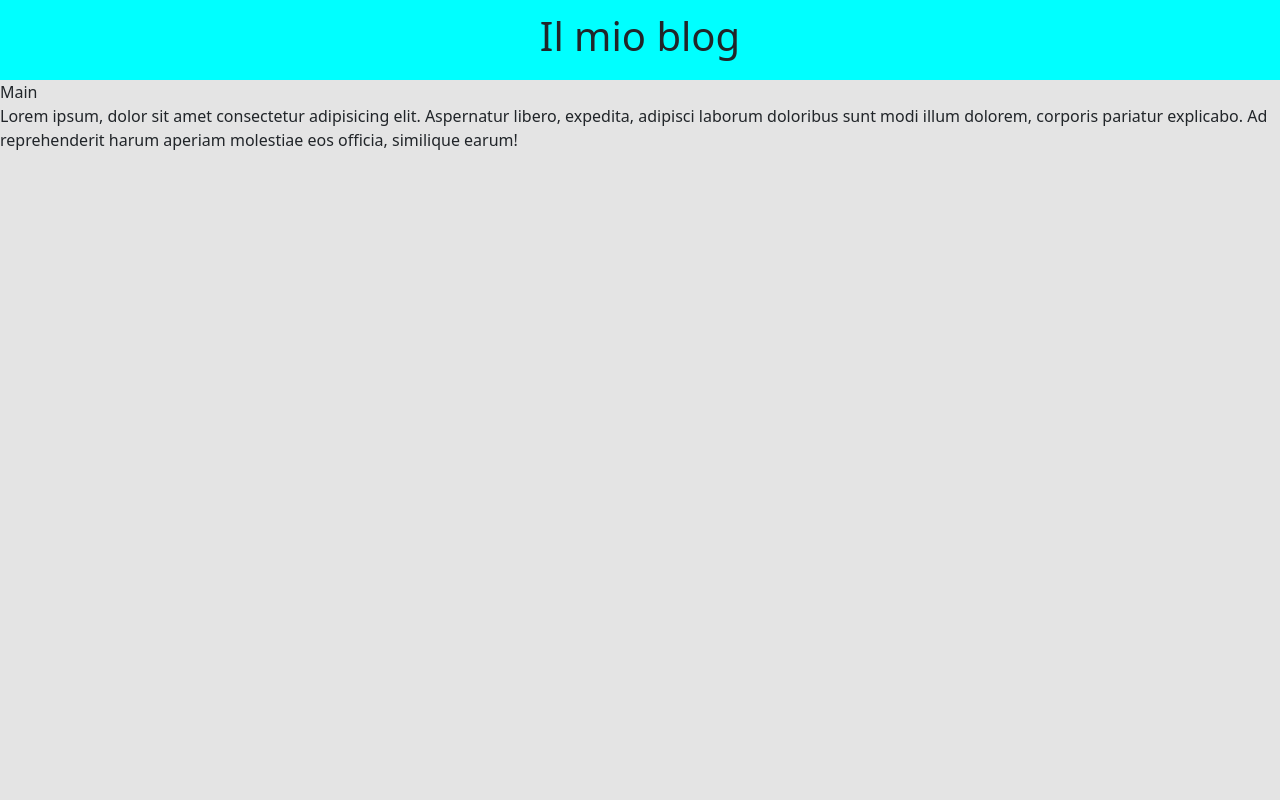
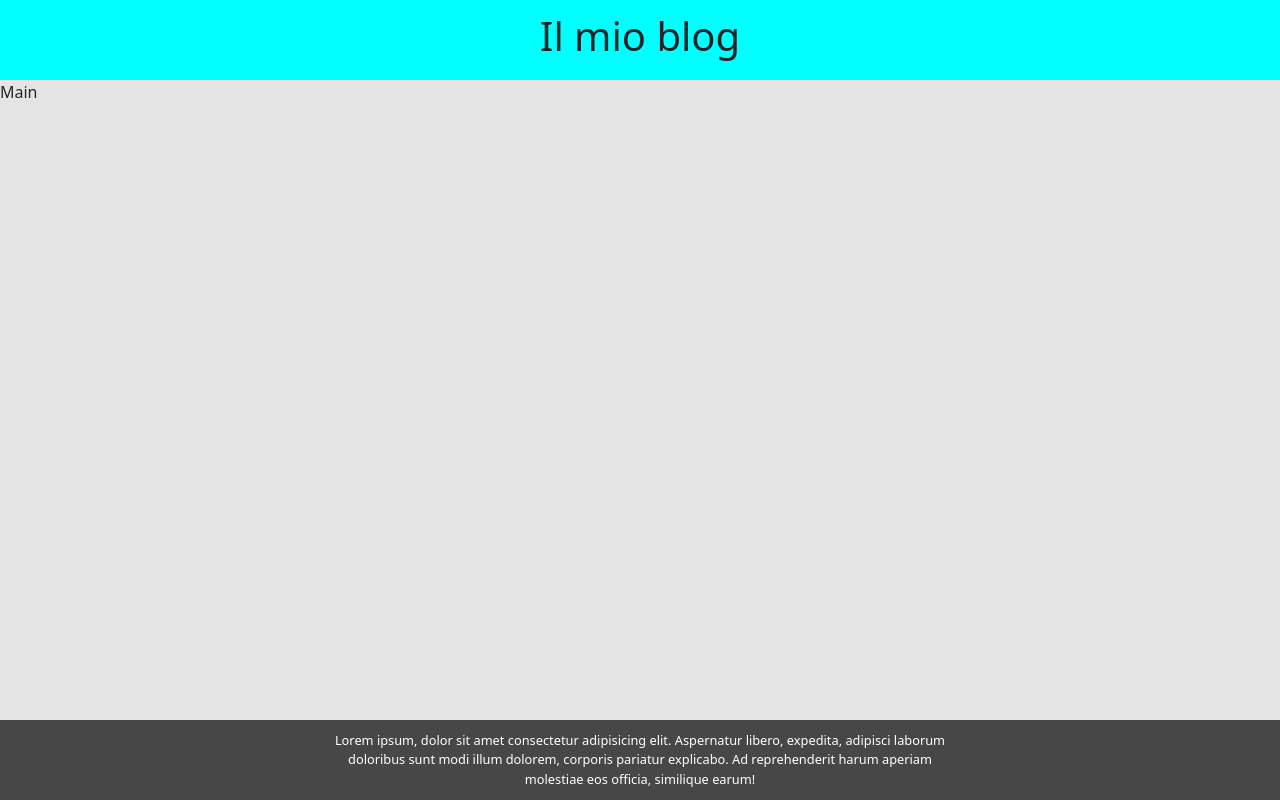
Before and after one commit to CamilloRosanio/react-components, a React (Vite) app: page / in a window 1280 px wide. Built offline with nearby package versions, Linux system fonts and the light colour scheme.

Commit message:
creazione struttura base HTML

```diff
--- a/src/components/Footer/Footer.jsx
+++ b/src/components/Footer/Footer.jsx
@@ -1,3 +1,5 @@
+import styles from './Footer.module.css';
+
 function Footer() {
 
     return (
--- /dev/null
+++ b/src/components/Footer/Footer.module.css
@@ -0,0 +1,14 @@
+footer {
+    background-color: rgb(71, 71, 71);
+    color: white;
+    font-size: 0.8rem;
+    display: flex;
+    justify-content: center;
+    align-items: center;
+}
+
+footer p {
+    text-align: center;
+    margin: 0;
+    width: 50%;
+}
--- a/src/components/Header/Header.module.css
+++ b/src/components/Header/Header.module.css
@@ -1,5 +1,4 @@
 header {
-    height: 80px;
     background-color: aqua;
     display: flex;
     justify-content: center;
--- a/src/index.css
+++ b/src/index.css
@@ -1,3 +1,13 @@
+/* CUSTOM VARIABLES */
+
+:root {
+  --height_header: 80px;
+  --height_footer: 80px;
+  --height_main: calc(100vh - (var(--height_header)) - (var(--height_footer)));
+}
+
+
+
 /* RESET RULES */
 
 * {
@@ -9,3 +19,15 @@
 body {
   background-color: rgb(228, 228, 228);
 }
+
+header {
+  height: var(--height_header);
+}
+
+main {
+  height: var(--height_main);
+}
+
+footer {
+  height: var(--height_footer);
+}
```
